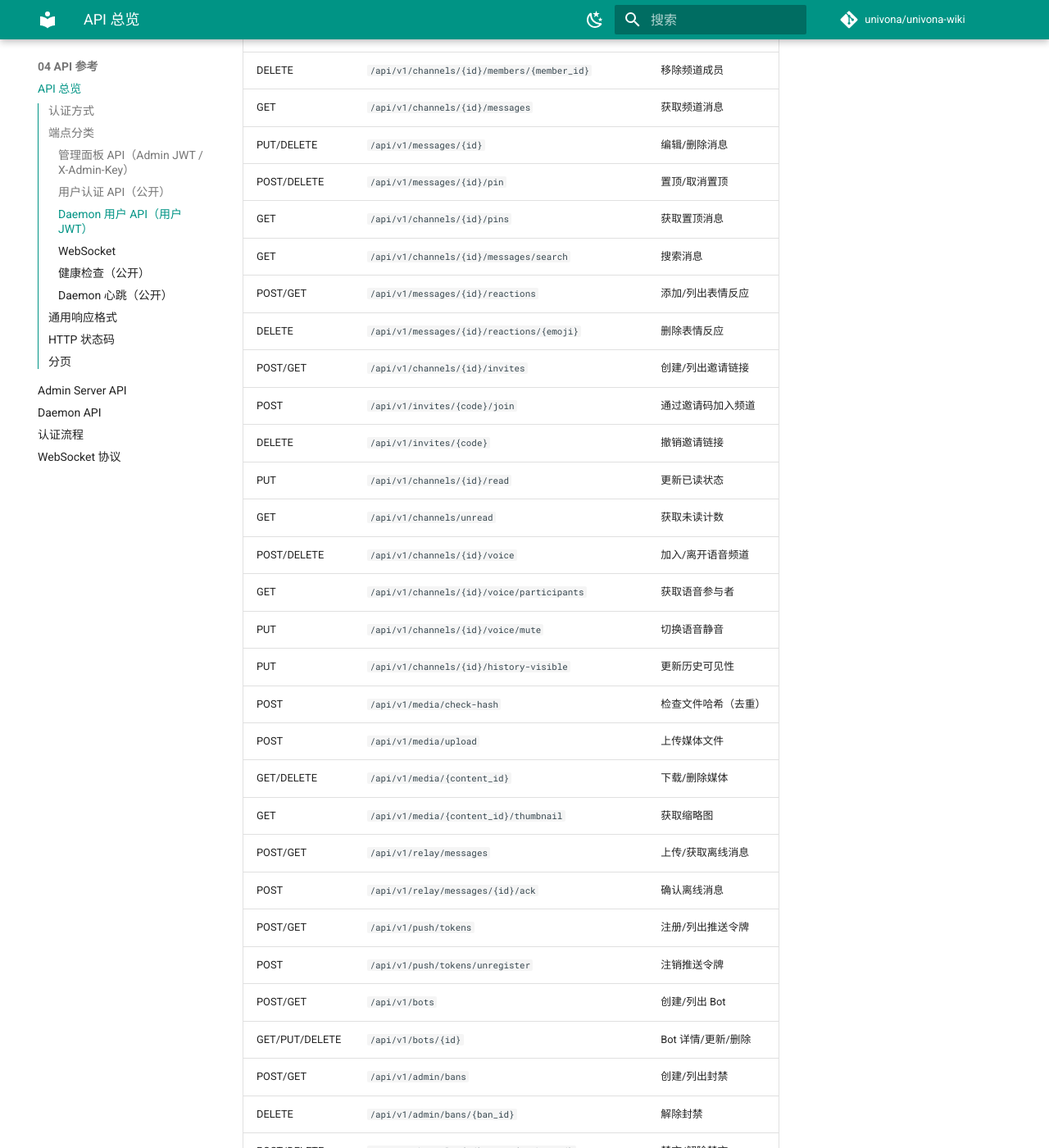
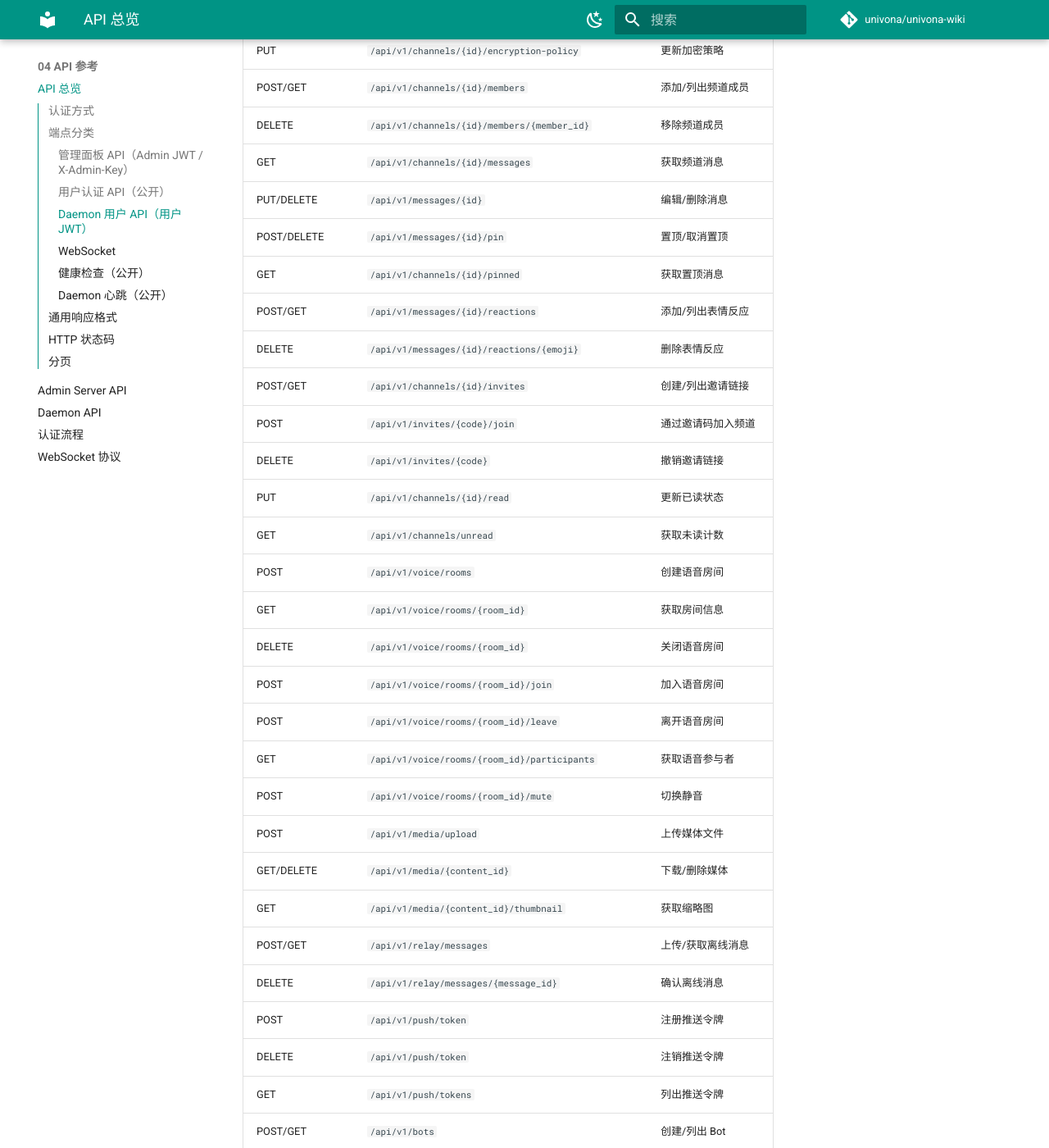
Before and after one commit to univona/univona-wiki, an MkDocs documentation site: the page built from docs/04-API参考/API总览.md, in a window 1280 px wide and 1400 px high, scrolled down 3398 px. Shown: the whole window at 82% size. Built offline with MkDocs 1.6.1 and Material for MkDocs 9.7.7, drawn with Linux system fonts in a browser that asks for light colours; comment, search, counter and statistics services are not loaded; some of the changed text lies outside the part shown.

```diff
--- a/docs/04-API参考/API总览.md
+++ b/docs/04-API参考/API总览.md
@@ -70,10 +70,12 @@ Univona Admin Server 提供两套 API 体系，统一部署在同一服务上。
 
 ### Daemon 用户 API（用户 JWT）
 
+> 说明：Daemon 与 Admin Server 的用户 API 路由存在差异（例如 `/push/token`、`/voice/rooms` 等）。下表为 **Daemon 实际路由**（以 `univona-daemon/src/app.rs` 为准）。
+
 | 方法 | 路径 | 说明 |
 |------|------|------|
 | POST | `/api/v1/prekeys` | 上传 PreKey |
-| GET | `/api/v1/prekeys/{member_id}/{device_id}` | 获取 PreKey Bundle |
+| GET | `/api/v1/prekeys/{member_id}` | 获取 PreKey Bundle |
 | DELETE | `/api/v1/prekeys/{device_id}/{key_id}` | 删除 PreKey |
 | GET | `/api/v1/prekeys/{device_id}/count` | PreKey 计数 |
 | POST/GET | `/api/v1/channels` | 创建/列出频道 |
@@ -84,8 +86,7 @@ Univona Admin Server 提供两套 API 体系，统一部署在同一服务上。
 | GET | `/api/v1/channels/{id}/messages` | 获取频道消息 |
 | PUT/DELETE | `/api/v1/messages/{id}` | 编辑/删除消息 |
 | POST/DELETE | `/api/v1/messages/{id}/pin` | 置顶/取消置顶 |
-| GET | `/api/v1/channels/{id}/pins` | 获取置顶消息 |
-| GET | `/api/v1/channels/{id}/messages/search` | 搜索消息 |
+| GET | `/api/v1/channels/{id}/pinned` | 获取置顶消息 |
 | POST/GET | `/api/v1/messages/{id}/reactions` | 添加/列出表情反应 |
 | DELETE | `/api/v1/messages/{id}/reactions/{emoji}` | 删除表情反应 |
 | POST/GET | `/api/v1/channels/{id}/invites` | 创建/列出邀请链接 |
@@ -93,18 +94,21 @@ Univona Admin Server 提供两套 API 体系，统一部署在同一服务上。
 | DELETE | `/api/v1/invites/{code}` | 撤销邀请链接 |
 | PUT | `/api/v1/channels/{id}/read` | 更新已读状态 |
 | GET | `/api/v1/channels/unread` | 获取未读计数 |
-| POST/DELETE | `/api/v1/channels/{id}/voice` | 加入/离开语音频道 |
-| GET | `/api/v1/channels/{id}/voice/participants` | 获取语音参与者 |
-| PUT | `/api/v1/channels/{id}/voice/mute` | 切换语音静音 |
-| PUT | `/api/v1/channels/{id}/history-visible` | 更新历史可见性 |
-| POST | `/api/v1/media/check-hash` | 检查文件哈希（去重） |
+| POST | `/api/v1/voice/rooms` | 创建语音房间 |
+| GET | `/api/v1/voice/rooms/{room_id}` | 获取房间信息 |
+| DELETE | `/api/v1/voice/rooms/{room_id}` | 关闭语音房间 |
+| POST | `/api/v1/voice/rooms/{room_id}/join` | 加入语音房间 |
+| POST | `/api/v1/voice/rooms/{room_id}/leave` | 离开语音房间 |
+| GET | `/api/v1/voice/rooms/{room_id}/participants` | 获取语音参与者 |
+| POST | `/api/v1/voice/rooms/{room_id}/mute` | 切换静音 |
 | POST | `/api/v1/media/upload` | 上传媒体文件 |
 | GET/DELETE | `/api/v1/media/{content_id}` | 下载/删除媒体 |
 | GET | `/api/v1/media/{content_id}/thumbnail` | 获取缩略图 |
 | POST/GET | `/api/v1/relay/messages` | 上传/获取离线消息 |
-| POST | `/api/v1/relay/messages/{id}/ack` | 确认离线消息 |
-| POST/GET | `/api/v1/push/tokens` | 注册/列出推送令牌 |
-| POST | `/api/v1/push/tokens/unregister` | 注销推送令牌 |
+| DELETE | `/api/v1/relay/messages/{message_id}` | 确认离线消息 |
+| POST | `/api/v1/push/token` | 注册推送令牌 |
+| DELETE | `/api/v1/push/token` | 注销推送令牌 |
+| GET | `/api/v1/push/tokens` | 列出推送令牌 |
 | POST/GET | `/api/v1/bots` | 创建/列出 Bot |
 | GET/PUT/DELETE | `/api/v1/bots/{id}` | Bot 详情/更新/删除 |
 | POST/GET | `/api/v1/admin/bans` | 创建/列出封禁 |
@@ -118,6 +122,11 @@ Univona Admin Server 提供两套 API 体系，统一部署在同一服务上。
 | GET | `/api/v1/community/permissions` | 获取权限矩阵 |
 | PUT | `/api/v1/community/permissions` | 批量更新权限覆盖 |
 | DELETE | `/api/v1/community/permissions/{role}/{permission}` | 删除权限覆盖 |
+| POST/GET | `/api/v1/contacts/requests` | 发送/列出联系人请求 |
+| POST | `/api/v1/contacts/requests/{id}/accept` | 接受请求 |
+| POST | `/api/v1/contacts/requests/{id}/reject` | 拒绝请求 |
+| POST | `/api/v1/contacts/lookup` | 查找联系人 |
+| GET | `/api/v1/contacts` | 列出联系人 |
 | GET | `/api/v1/admin/monitor/stats` | 内容监控统计概览 |
 | GET | `/api/v1/admin/monitor/channels` | 监控频道列表 |
 | GET | `/api/v1/admin/monitor/channels/{id}/messages` | 频道消息列表 |
```
Also changed, not shown: docs/04-API参考/WebSocket协议.md (+13 -0 lines).
